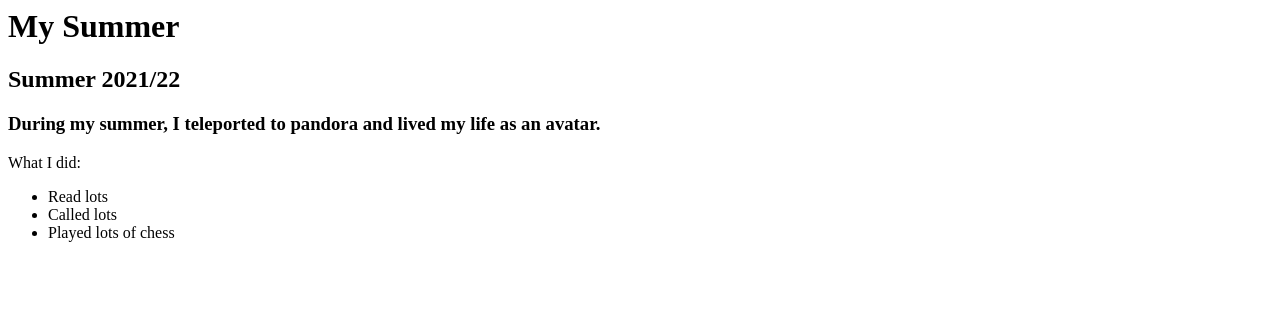
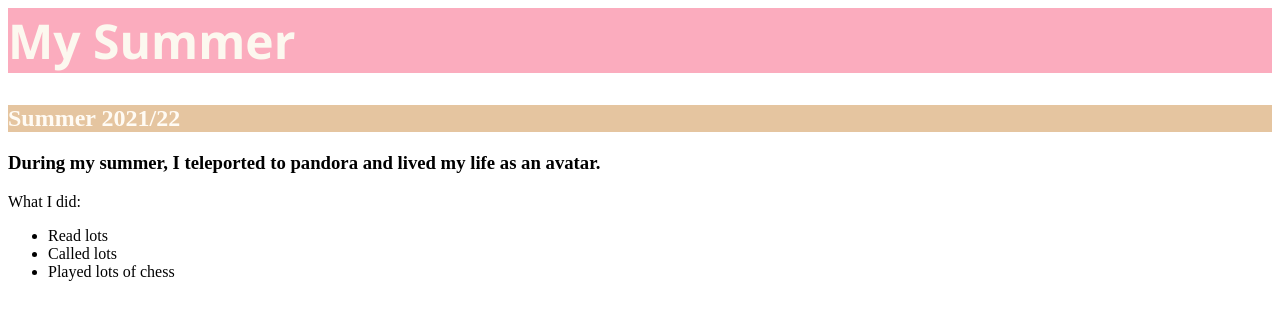
Before and after one commit to craighead-diocesan-school/my-summer-adeeba505, a plain HTML site: page index.html in a window 1280 px wide. Drawn offline with Linux system fonts and the light colour scheme.

Commit message:
added style

```diff
--- a/index.html
+++ b/index.html
@@ -21,3 +21,17 @@ Called lots
 Played lots of chess
 </li>
 </ul>
+<style>
+h1 {
+background-color: #FBACBE;
+font-family: 'Segoe UI', Tahoma, Geneva, Verdana, sans-serif;
+font-size: 3em;
+color: rgb(252, 248, 239);
+}
+
+h2 {
+background-color: #e5c5a0;
+color: rgb(255, 251, 244);
+font-family: 'Segoe UI', Tahoma, Geneva, Verdana,
+}
+</style>
```
